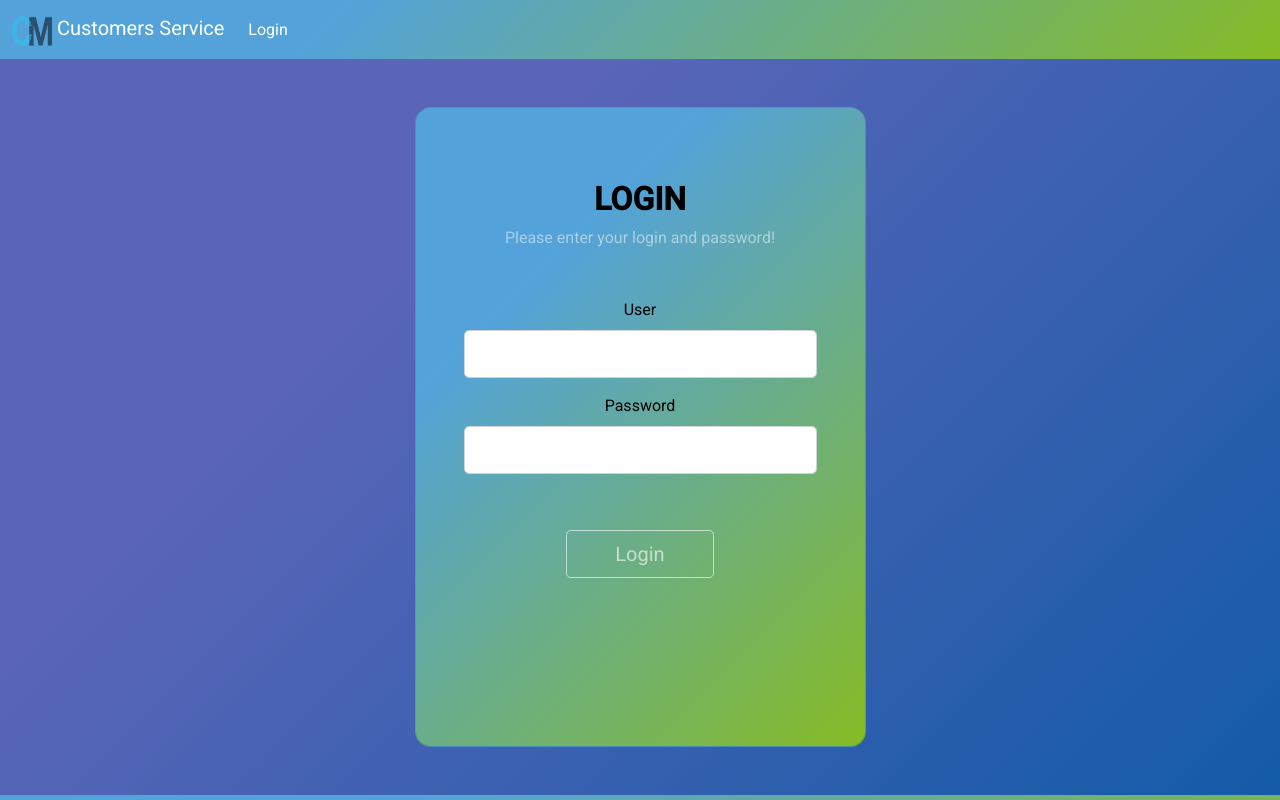
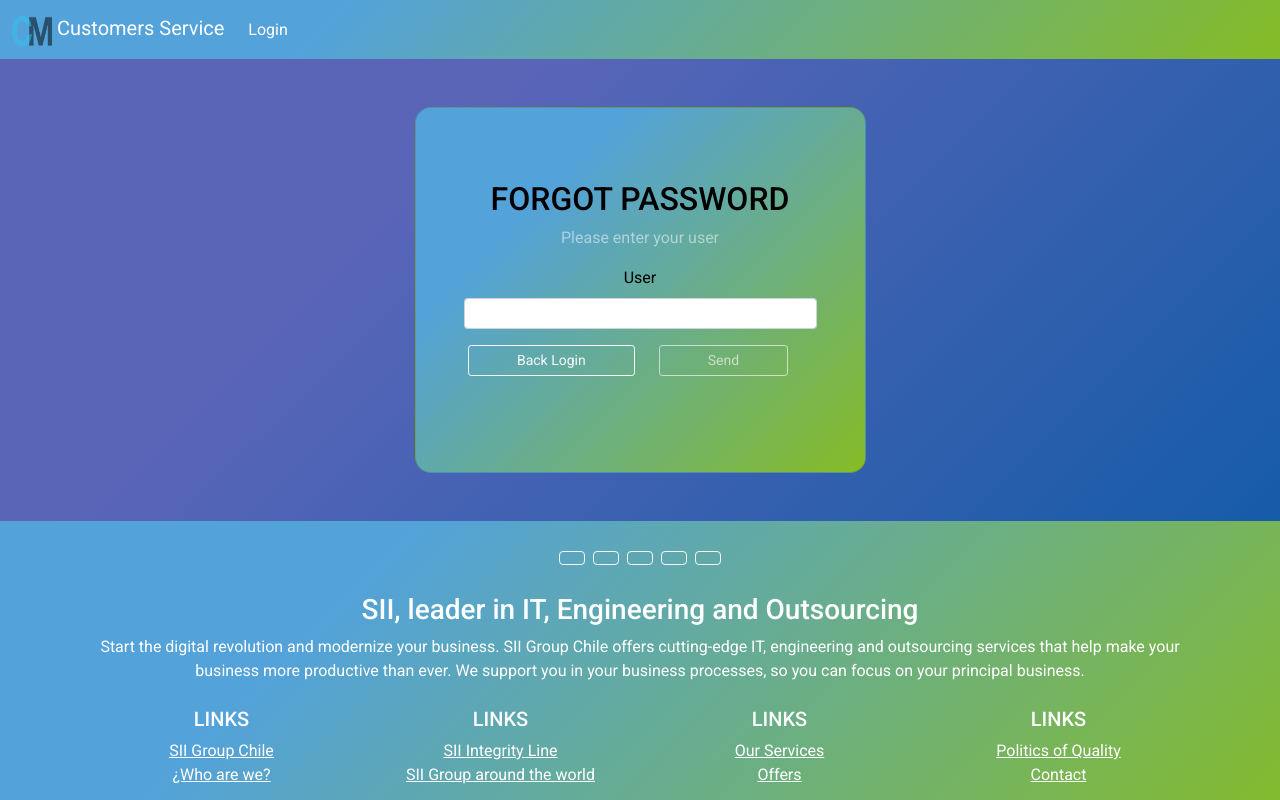
Before and after one commit to sbernal969/crmAppFrontEnd, an Angular app: page /forgot-password in a window 1280 px wide. Before the commit this address led to /login. Shown: the top 800 px of the page. Built offline with nearby package versions, Linux system fonts and the light colour scheme.

Commit message:
Se crea componente forgot password

```diff
--- a/src/app/app.module.ts
+++ b/src/app/app.module.ts
@@ -15,6 +15,7 @@ import { ListCustomerComponent } from "./components/customers/list-customer/list
 import { MatSliderModule } from "@angular/material/slider";
 import { MatTableModule } from "@angular/material/table";
 import { MatPaginatorModule } from "@angular/material/paginator";
+import { ForgotPasswordComponent } from './components/login/forgot-password/forgot-password.component';
 
 @NgModule({
   declarations: [
@@ -25,6 +26,7 @@ import { MatPaginatorModule } from "@angular/material/paginator";
     HomepageComponent,
     CreateCustomerComponent,
     ListCustomerComponent,
+    ForgotPasswordComponent,
   ],
   imports: [
     FormsModule,
--- a/src/app/app.routing.ts
+++ b/src/app/app.routing.ts
@@ -1,3 +1,4 @@
+import { ForgotPasswordComponent } from './components/login/forgot-password/forgot-password.component';
 import { CreateCustomerComponent } from './components/customers/create-customer/create-customer.component';
 import { LoginPageComponent } from './components/login/login-page/login-page.component';
 import { RouterModule, Routes } from '@angular/router';
@@ -7,6 +8,7 @@ const appRoutes: Routes = [
   { path: 'login', component: LoginPageComponent },
   { path: 'homepage', component: HomepageComponent },
   { path: 'create-customer', component: CreateCustomerComponent },
+  { path: 'forgot-password', component: ForgotPasswordComponent },
   { path: '', redirectTo: '/login', pathMatch: 'full' },
   { path: '**', redirectTo: '/login'}
 ];
--- /dev/null
+++ b/src/app/components/login/forgot-password/forgot-password.component.css
@@ -0,0 +1,32 @@
+#bgColorNav {
+  background-color: #53a2da;
+  background-image: linear-gradient(315deg, #86bc25 0%, #53a2da 74%);
+}
+
+#colorBody {
+  background-color: #0059a3;
+
+  background-image: linear-gradient(315deg, #0059a3 0%, #5b65b8 74%);
+}
+
+#bgColor {
+  background-color: #53a2da;
+  background-image: linear-gradient(315deg, #86bc25 0%, #53a2da 74%);
+}
+
+#bgColorFooter {
+  background-color: #53a2da;
+  background-image: linear-gradient(315deg, #86bc25 0%, #53a2da 74%);
+}
+
+#btn-grisModal {
+    box-shadow: none;
+    border-radius: 4px;
+    background-color: #e0e4e6;
+    margin-bottom: 20px;
+    font-weight: bold;
+    color: #444a5c;
+    font-family: "Montserrat", sans-serif;
+    height: 58px;
+    margin: 2px;
+  }
--- /dev/null
+++ b/src/app/components/login/forgot-password/forgot-password.component.html
@@ -0,0 +1,51 @@
+<section>
+  <div class="container py-5">
+    <div class="row d-flex justify-content-center align-items-center ">
+      <div class="col-12 col-md-8 col-lg-6 col-xl-5">
+        <div id="bgColor" class="card text-black" style="border-radius: 1rem">
+          <div class="card-body p-5 text-center">
+            <div class="mb-md-5 mt-md-4">
+              <h2 class=" mb-2 text-uppercase">Forgot Password</h2>
+              <p class="text-white-50 mb-3">Please enter your user</p>
+              <form method="post" class="form-outline form-white mb-2">
+                <label class="form-label"  >User</label>
+                <input
+                  class="form-control form-control-sm"
+                  type="text"
+                  name="userName"
+                  [(ngModel)]="loginForm.user.val"
+                  #user="ngModel"
+                />
+                <small
+                  class="text-light mt-1 px-2 py-1 rounded"
+                  *ngIf="!loginForm.user.isValid() && user.touched"
+                  >{{ loginForm.user.error }}</small
+                >
+                <p></p>
+
+                <div>
+                  <button
+                    type="button"
+                    class="btn btn-outline-light btn-sm px-5"
+                    (click)="btnBackLogin()"
+                  >
+                    Back Login
+                  </button>
+
+                  <button
+                    type="button"
+                    class="btn btn-outline-light btn-sm px-5 mx-4"
+                    [disabled]="!isValidForm"
+                    (click)="btnForgot()"
+                  >
+                    Send
+                  </button>
+                </div>
+              </form>
+            </div>
+          </div>
+        </div>
+      </div>
+    </div>
+  </div>
+</section>
--- /dev/null
+++ b/src/app/components/login/forgot-password/forgot-password.component.ts
@@ -0,0 +1,63 @@
+import { Component, OnInit } from "@angular/core";
+import { Router } from "@angular/router";
+import { ToastrService } from "ngx-toastr";
+import { Subscription } from "rxjs";
+
+@Component({
+  selector: "app-forgot-password",
+  templateUrl: "./forgot-password.component.html",
+  styleUrls: ["./forgot-password.component.css"],
+})
+export class ForgotPasswordComponent implements OnInit {
+  //public loginResponse: LoginResponse = <LoginResponse>{};
+  dataSubscription: Subscription = new Subscription();
+  ngOnInit(): void {}
+  public loginForm: {
+    user: {
+      val: string;
+      error: string;
+      isValid: () => boolean;
+    };
+  };
+
+  constructor(
+    //private loginService: LoginService,
+    private router: Router,
+    private toastr: ToastrService
+  ) {
+    this.loginForm = {
+      user: {
+        val: "",
+        error: "",
+        isValid() {
+          var valid = true;
+
+          if (this.val === "") {
+            this.error = "* User required";
+            valid = false;
+          }
+
+          return valid;
+        },
+      },
+    };
+  }
+
+  ngOnDestroy() {
+    this.dataSubscription.unsubscribe();
+  }
+
+  btnForgot() {
+    if (this.loginForm.user.val == "") {
+      this.toastr.success("User required");
+    }
+  }
+
+  btnBackLogin() {
+    this.router.navigate(["/login/"]);
+  }
+
+  get isValidForm() {
+    return this.loginForm.user.isValid();
+  }
+}
--- a/src/app/components/login/login-page/login-page.component.css
+++ b/src/app/components/login/login-page/login-page.component.css
@@ -5,9 +5,6 @@
 
 #colorBody {
     background-color: #0059a3;
-
-
-
     background-image: linear-gradient(315deg, #0059a3 0%, #5b65b8 74%);
 }
 
--- a/src/app/components/login/login-page/login-page.component.html
+++ b/src/app/components/login/login-page/login-page.component.html
@@ -23,9 +23,7 @@
                   *ngIf="!loginForm.user.isValid() && user.touched"
                   >{{ loginForm.user.error }}</small
                 >
-                <p >
-
-                </p>
+                <p></p>
                 <label class="form-label" for="typePasswordX">Password</label>
                 <input
                   class="form-control form-control-lg"
@@ -40,15 +38,17 @@
                   *ngIf="!loginForm.password.isValid() && password.touched"
                   >{{ loginForm.password.error }}</small
                 >
+
                 <p class="small mb-5 pb-lg-2">
-                  <a class="text-black-50" href="#!"></a>
+                  <a mat-list-item routerLink="/forgot-password">
+                    <span class="label">Forgot password</span>
+                  </a>
                 </p>
                 <button
                   type="button"
                   class="btn btn-outline-light btn-lg px-5"
                   [disabled]="!isValidForm"
                   (click)="btnLogin()"
-
                 >
                   Login
                 </button>
```
